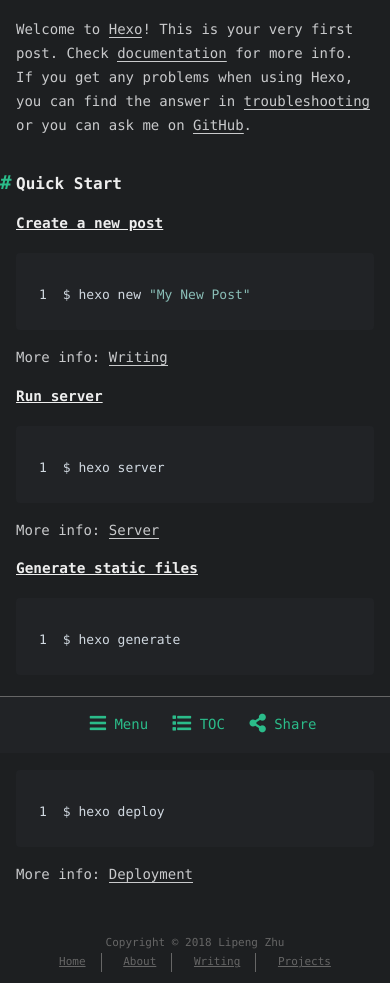
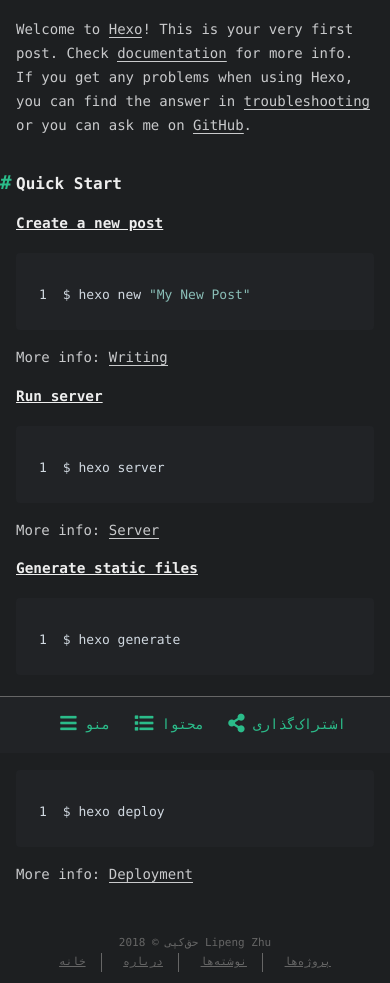
Before and after one commit to lipengzhu1996/lipengzhu1996.github.io, a plain HTML site: page 2018/05/06/hello-world/index.html in a window 390 px wide. Shown: the part 91-1074 px from the top of the page. Drawn offline with Linux system fonts and the light colour scheme.

Commit message:
Site updated: 2018-05-08 14:22:27

```diff
--- a/2018/05/06/hello-world/index.html
+++ b/2018/05/06/hello-world/index.html
@@ -58,13 +58,13 @@
     <span id="nav">
       <ul>
 
-          <li><a href="/">Home</a></li>
+          <li><a href="/">خانه</a></li>
 
-          <li><a href="/about/">About</a></li>
+          <li><a href="/about/">درباره</a></li>
 
-          <li><a href="/archives/">Writing</a></li>
+          <li><a href="/archives/">نوشته‌ها</a></li>
 
-          <li><a href="/projects_url">Projects</a></li>
+          <li><a href="/projects_url">پروژه‌ها</a></li>
 
       </ul>
     </span>
@@ -78,10 +78,10 @@
         <li><a class="icon" href="#" onclick="$('html, body').animate({ scrollTop: 0 }, 'fast');"><i class="fas fa-chevron-up" aria-hidden="true" onmouseover="$('#i-top').toggle();" onmouseout="$('#i-top').toggle();"></i></a></li>
         <li><a class="icon" href="#"><i class="fas fa-share-alt" aria-hidden="true" onmouseover="$('#i-share').toggle();" onmouseout="$('#i-share').toggle();" onclick="$('#share').toggle();return false;"></i></a></li>
       </ul>
-      <span id="i-prev" class="info" style="display:none;">Previous post</span>
-      <span id="i-next" class="info" style="display:none;">Next post</span>
-      <span id="i-top" class="info" style="display:none;">Back to top</span>
-      <span id="i-share" class="info" style="display:none;">Share post</span>
+      <span id="i-prev" class="info" style="display:none;">پست پیشین</span>
+      <span id="i-next" class="info" style="display:none;">پست یعدی</span>
+      <span id="i-top" class="info" style="display:none;">بازگشت به بالا</span>
+      <span id="i-share" class="info" style="display:none;">اشتراک‌گذاری</span>
     </span>
     <br/>
     <div id="share" style="display: none">
@@ -157,13 +157,13 @@
     <div id="nav-footer" style="display: none">
       <ul>
 
-          <li><a href="/">Home</a></li>
+          <li><a href="/">خانه</a></li>
 
-          <li><a href="/about/">About</a></li>
+          <li><a href="/about/">درباره</a></li>
 
-          <li><a href="/archives/">Writing</a></li>
+          <li><a href="/archives/">نوشته‌ها</a></li>
 
-          <li><a href="/projects_url">Projects</a></li>
+          <li><a href="/projects_url">پروژه‌ها</a></li>
 
       </ul>
     </div>
@@ -189,10 +189,10 @@
     </div>
 
     <div id="actions-footer">
-        <a id="menu" class="icon" href="#" onclick="$('#nav-footer').toggle();return false;"><i class="fas fa-bars fa-lg" aria-hidden="true"></i> Menu</a>
-        <a id="toc" class="icon" href="#" onclick="$('#toc-footer').toggle();return false;"><i class="fas fa-list fa-lg" aria-hidden="true"></i> TOC</a>
-        <a id="share" class="icon" href="#" onclick="$('#share-footer').toggle();return false;"><i class="fas fa-share-alt fa-lg" aria-hidden="true"></i> Share</a>
-        <a id="top" style="display:none" class="icon" href="#" onclick="$('html, body').animate({ scrollTop: 0 }, 'fast');"><i class="fas fa-chevron-up fa-lg" aria-hidden="true"></i> Top</a>
+        <a id="menu" class="icon" href="#" onclick="$('#nav-footer').toggle();return false;"><i class="fas fa-bars fa-lg" aria-hidden="true"></i> منو</a>
+        <a id="toc" class="icon" href="#" onclick="$('#toc-footer').toggle();return false;"><i class="fas fa-list fa-lg" aria-hidden="true"></i> محتوا</a>
+        <a id="share" class="icon" href="#" onclick="$('#share-footer').toggle();return false;"><i class="fas fa-share-alt fa-lg" aria-hidden="true"></i> اشتراک‌گذاری</a>
+        <a id="top" style="display:none" class="icon" href="#" onclick="$('html, body').animate({ scrollTop: 0 }, 'fast');"><i class="fas fa-chevron-up fa-lg" aria-hidden="true"></i> بالا</a>
     </div>
 
   </div>
@@ -201,19 +201,19 @@
 
     <footer id="footer">
   <div class="footer-left">
-    Copyright &copy; 2018 Lipeng Zhu
+    حق‌کپی &copy; 2018 Lipeng Zhu
   </div>
   <div class="footer-right">
     <nav>
       <ul>
 
-          <li><a href="/">Home</a></li>
+          <li><a href="/">خانه</a></li>
 
-          <li><a href="/about/">About</a></li>
+          <li><a href="/about/">درباره</a></li>
 
-          <li><a href="/archives/">Writing</a></li>
+          <li><a href="/archives/">نوشته‌ها</a></li>
 
-          <li><a href="/projects_url">Projects</a></li>
+          <li><a href="/projects_url">پروژه‌ها</a></li>
 
       </ul>
     </nav>
```
Also changed, not shown: 2018/05/07/HelloWorld/index.html (+21 -21 lines), archives/2018/05/index.html (+9 -9 lines), archives/2018/index.html (+9 -9 lines), archives/index.html (+9 -9 lines), index.html (+15 -15 lines).
